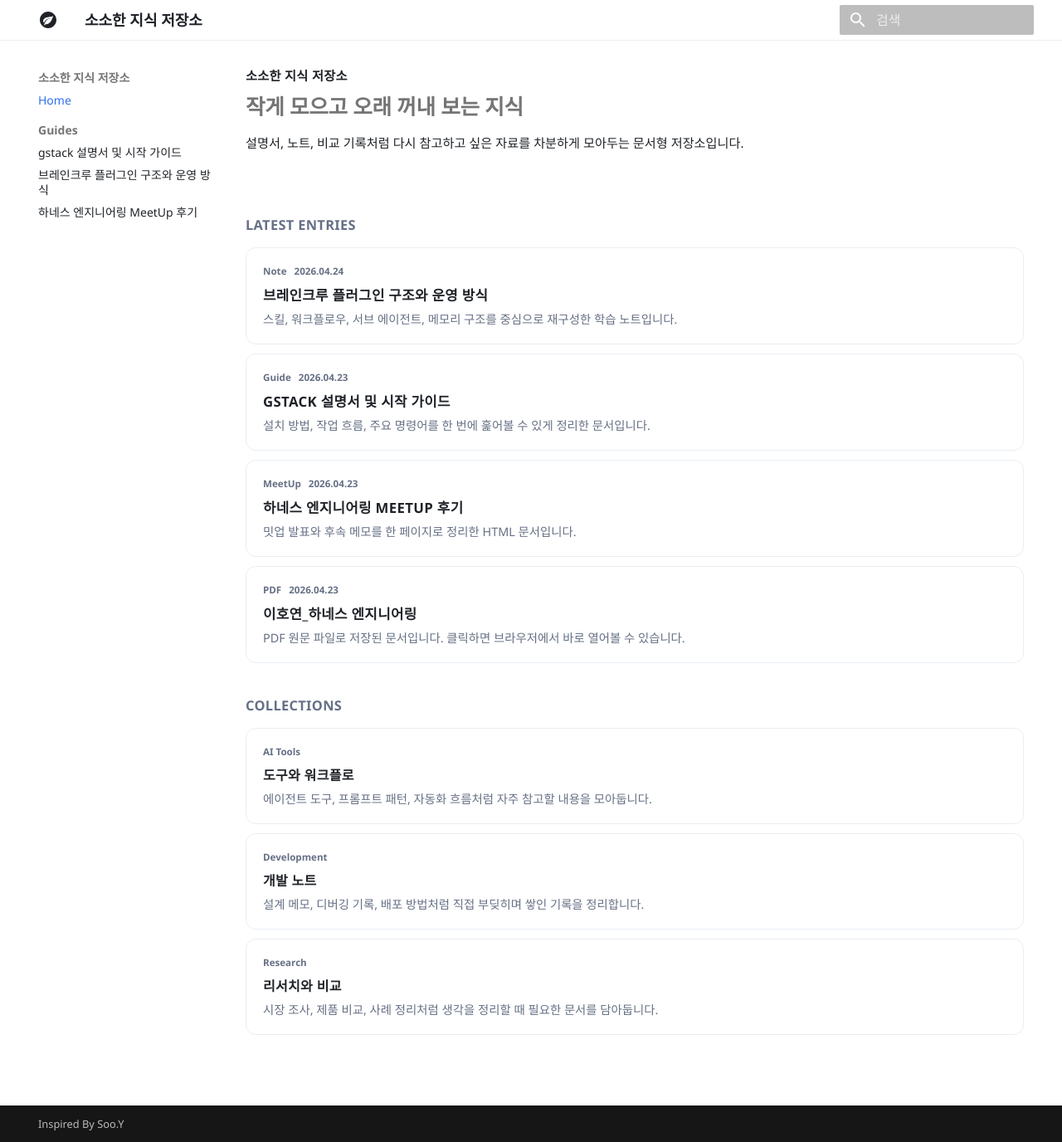
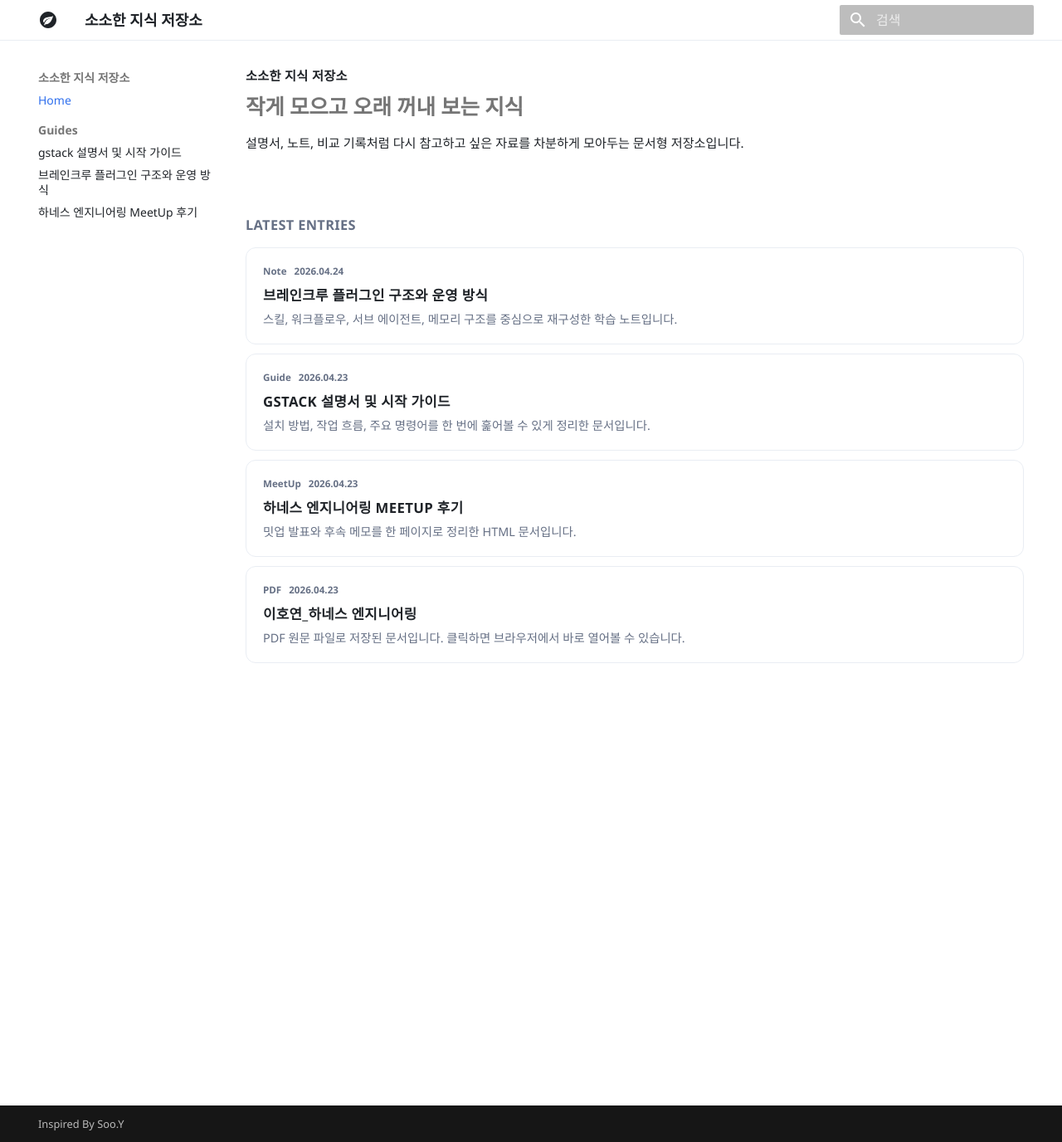
Before and after one commit to sooyoung-wind/knowledge-library, an MkDocs documentation site: the page built from docs/index.md, in a window 1280 px wide and 1376 px high. Shown: the whole window at 83% size. Built offline with MkDocs 1.6.1 and Material for MkDocs 9.7.7, drawn with Linux system fonts in a browser that asks for light colours.

```diff
--- a/docs/index.md
+++ b/docs/index.md
@@ -52,31 +52,3 @@ hide:
     <p>PDF 원문 파일로 저장된 문서입니다. 클릭하면 브라우저에서 바로 열어볼 수 있습니다.</p>
   </a>
 </div>
-
-## Collections
-
-<div class="post-list post-list-compact">
-  <div class="post-item">
-    <div class="post-meta">
-      <span class="post-tag">AI Tools</span>
-    </div>
-    <h2>도구와 워크플로</h2>
-    <p>에이전트 도구, 프롬프트 패턴, 자동화 흐름처럼 자주 참고할 내용을 모아둡니다.</p>
-  </div>
-
-  <div class="post-item">
-    <div class="post-meta">
-      <span class="post-tag">Development</span>
-    </div>
-    <h2>개발 노트</h2>
-    <p>설계 메모, 디버깅 기록, 배포 방법처럼 직접 부딪히며 쌓인 기록을 정리합니다.</p>
-  </div>
-
-  <div class="post-item">
-    <div class="post-meta">
-      <span class="post-tag">Research</span>
-    </div>
-    <h2>리서치와 비교</h2>
-    <p>시장 조사, 제품 비교, 사례 정리처럼 생각을 정리할 때 필요한 문서를 담아둡니다.</p>
-  </div>
-</div>
```
